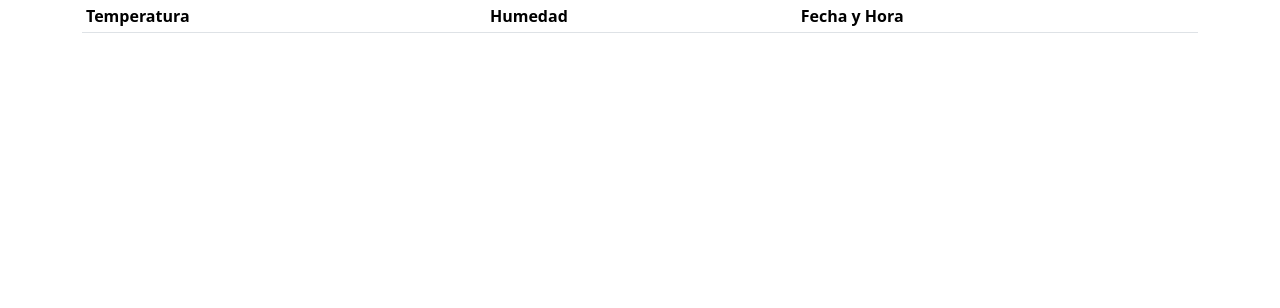
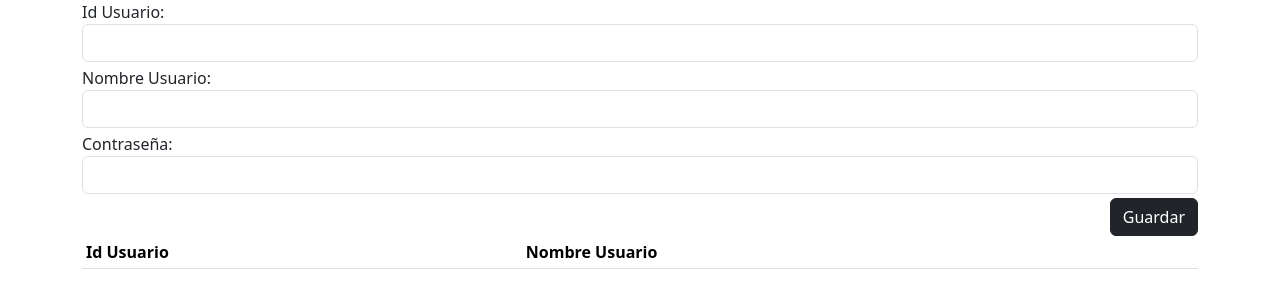
Before and after one commit to velycrxcker/7bFLASK, a Flask app: page / in a window 1280 px wide. Shown: the top 308 px of the page. Run offline with Flask 3, Linux system fonts and the light colour scheme; data that the repository does not hold is empty; some libraries are stand-ins or nearby versions.

Commit message:
Update app.html

```diff
--- a/templates/app.html
+++ b/templates/app.html
@@ -8,21 +8,38 @@
 
     <script src="https://code.jquery.com/jquery-3.7.1.min.js" integrity="sha256-/JqT3SQfawRcv/BIHPThkBvs0OEvtFFmqPF/lYI/Cxo=" crossorigin="anonymous"></script>
 
-    <script src="https://js.pusher.com/8.2.0/pusher.min.js"></script>
-
-    <title>App</title>
+    <title>Registro de Usuario</title>
 </head>
 <body>
     <div class="container">
+        <form method="post" id="frmUsuario" class="formulario">
+            <div class="mb-1">
+                <label id="lblIdUsuario" for="txtIdUsuario">Id Usuario:</label>
+                <input type="number" name="txtIdUsuario" id="txtIdUsuario" class="form-control" required="true">
+            </div>
+            <div class="mb-1">
+                <label id="lblNombreUsuario" for="txtNombreUsuario">Nombre Usuario:</label>
+                <input type="text" name="txtNombreUsuario" id="txtNombreUsuario" class="form-control" required="true" minlength="3" maxlength="25">
+            </div>
+            <div class="mb-1">
+                <label id="lblContrasena" for="txtContrasena">Contraseña:</label>
+                <input type="password" name="txtContrasena" id="txtContrasena" class="form-control" required="true" minlength="6">
+            </div>
+            <div class="text-end">
+                <button id="btnGuardar" name="btnGuardar" class="btn btn-dark">Guardar</button>
+            </div>
+        </form>
+        <div id="divUsuarios"></div>
+
+        <!-- table index 0 -->
         <table class="table table-sm">
             <thead>
                 <tr>
-            <th>Temperatura</th>
-            <th>Humedad</th>
-            <th>Fecha y Hora</th>
+                    <th>Id Usuario</th>
+                    <th>Nombre Usuario</th>
                 </tr>
             </thead>
-        <tbody id="tbodyTemperaturaHumedad"></tbody>
+            <tbody id="tbodyUsuarios"></tbody>
         </table>
     </div>
 
@@ -30,57 +47,32 @@
 
     <script>
         window.addEventListener("load", function (event) {
-            // Realizamos un SELECT a la BD con FLASK y lo imprimimos en el TBODY
+            // Función para cargar los datos de usuarios
             function buscar() {
-                $.get("/buscar", function (respuesta) {
-                    // Imprimimos la respuesta de FLASK con SELECT para saber cómo acceder a cada valor y colocarlos en el TBODY
-                    // console.log(respuesta)
-
-                    $("#tbodyTemperaturaHumedad").html("")
+                $.get("/usuarios/buscar", function (respuesta) {
+                    $("#tbodyUsuarios").html("");
 
                     for (var x in respuesta) {
-                        var temperaturaHumedad = respuesta[x]
-                        $("#tbodyTemperaturaHumedad").append(`<tr>
-                            <td>${temperaturaHumedad[1]}</td>
-                            <td>${temperaturaHumedad[2]}</td>
-                            <td>${temperaturaHumedad[3]}</td>
-                        </tr>`)
+                        var usuario = respuesta[x];
+                        $("#tbodyUsuarios").append(`<tr>
+                            <td>${usuario.id_usuario}</td>
+                            <td>${usuario.nombre_usuario}</td>
+                        </tr>`);
                     }
-                })
+                });
             }
 
-            buscar()
+            buscar();
 
-            Pusher.logToConsole = true
+            $("#frmUsuario").submit(function (event) {
+                event.preventDefault();
 
-            var pusher = new Pusher("2df86616075904231311", {
-                cluster: "us2"
-            })
-
-            // Canal ---> Donde se concentran los hilos con los clientes conectados
-            var channel = pusher.subscribe("canalRegistrosTemperaturaHumedad");
-
-            // Evento --> El código que se accionará con la información enviada o el uso del canal
-            channel.bind("registroTemperaturaHumedad", function (temperaturaHumedad) {
-                // 1. Notificar el evento
-                // alert("Ocurrió el evento")
-
-                // 2. Recibir información enviada en el evento
-                // console.log(temperaturaHumedad)
-
-                // 3. Trabajar información enviada por el evento
-                /**
-                $("#tbodyTemperaturaHumedad").prepend(`<tr>
-                    <td>${temperaturaHumedad.temperatura}</td>
-                    <td>${temperaturaHumedad.humedad}</td>
-                    <td></td>
-                </tr>`)
-                */
-
-                // 4. Mandar a llamar otro código luego del evento
-                buscar()
-            })
-        })
+                $.post("/usuarios/guardar", $(this).serialize(), function (respuesta) {
+                    console.log(respuesta);
+                    buscar(); // Recargar la tabla después de guardar
+                });
+            });
+        });
     </script>
 </body>
 </html>
```
Lines whose indentation alone changed are shown as unchanged.
